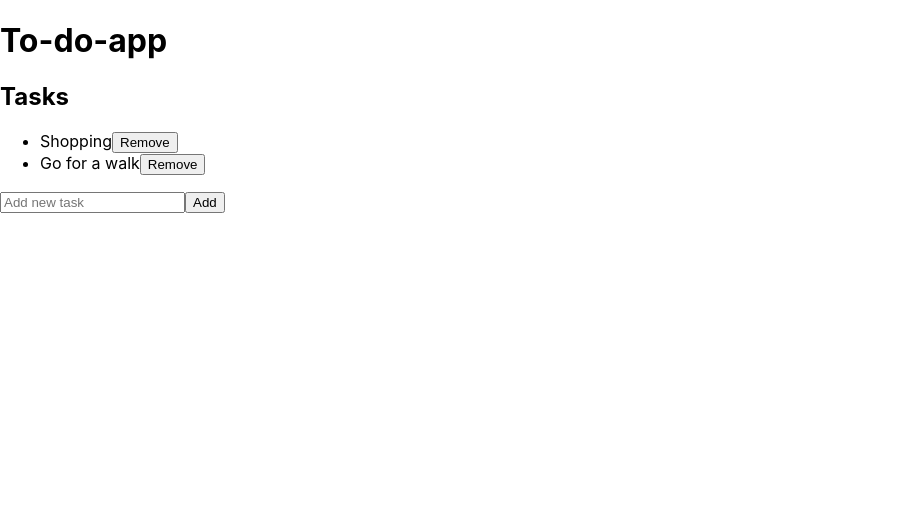
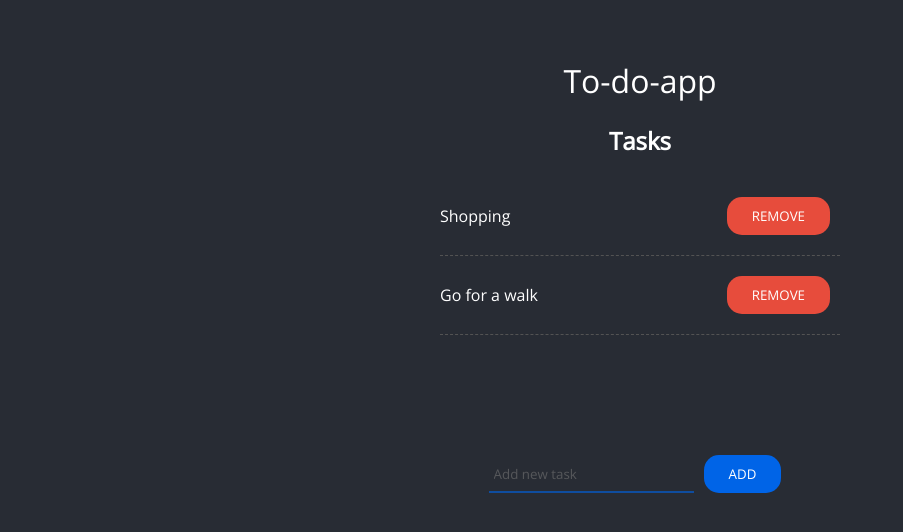
Before and after one commit to m-kw/Multiuser-to-do-app, a React (Create React App) app in the folder client/: page / in a window 1280 px wide. Shown: the top 532 px of the page, without its empty margins (0-903 px from the left). Built offline with nearby package versions, Linux system fonts and the light colour scheme; the HTML template or start-up script is replaced by a standard one.

Commit message:
Add styles to the app

```diff
--- a/client/src/components/List.js
+++ b/client/src/components/List.js
@@ -5,11 +5,11 @@
     <ul className="tasks-list">
       <li className="task">
         Shopping
-        <button class="btn">Remove</button>
+        <button class="btn btn-remove">Remove</button>
       </li>
       <li className="task">
         Go for a walk
-        <button class="btn">Remove</button>
+        <button class="btn btn-remove">Remove</button>
       </li>
     </ul>
   )
--- a/client/src/index.css
+++ b/client/src/index.css
@@ -1,13 +1,74 @@
+@import url('https://fonts.googleapis.com/css?family=Open+Sans&display=swap');
+
 body {
-  margin: 0;
-  font-family: -apple-system, BlinkMacSystemFont, 'Segoe UI', 'Roboto', 'Oxygen',
-    'Ubuntu', 'Cantarell', 'Fira Sans', 'Droid Sans', 'Helvetica Neue',
-    sans-serif;
-  -webkit-font-smoothing: antialiased;
-  -moz-osx-font-smoothing: grayscale;
+  background: #282c34;
+  color: #fff;
+  font-family: 'Open Sans', sans-serif;
+  padding: 30px;
+  text-align: center;
 }
 
-code {
-  font-family: source-code-pro, Menlo, Monaco, Consolas, 'Courier New',
-    monospace;
+h1 {
+  font-weight: lighter;
 }
+
+p {
+  color: #999;
+  font-size: 0.8rem;
+}
+
+.btn {
+  background: #0064e7;
+  border: none;
+  border-radius: 15px;
+  padding: 10px 25px;
+  color: #fff;
+  font-family: inherit;
+  margin: 20px 10px;
+  text-transform: uppercase;
+  outline: none;
+  transition: .2s;
+  cursor: pointer;
+}
+
+.btn:hover {
+  box-shadow: 0 0 20px rgba(0,0,0,0.2);
+}
+
+.btn-remove {
+  background: #e74c3c;
+}
+
+.text-input {
+  background: none;
+  border: none;
+  color: #fff;
+  border-bottom: 2px solid #0064e7;
+  padding: 8px 25px 8px 5px;
+  font-family: inherit;
+  outline: none;
+  opacity: 0.6;
+  transition: .3s;
+}
+
+.text-input:focus {
+  opacity: 1;
+}
+
+.tasks {
+  margin-bottom: 100px;
+}
+
+.tasks-list {
+  max-width: 400px;
+  list-style-type: none;
+  padding: 0;
+  margin: 20px auto 40px auto;
+}
+
+.task {
+  display: flex;
+  justify-content: space-between;
+  align-items: center;
+  border-bottom: 1px dashed rgb(83, 83, 83);
+}
```
